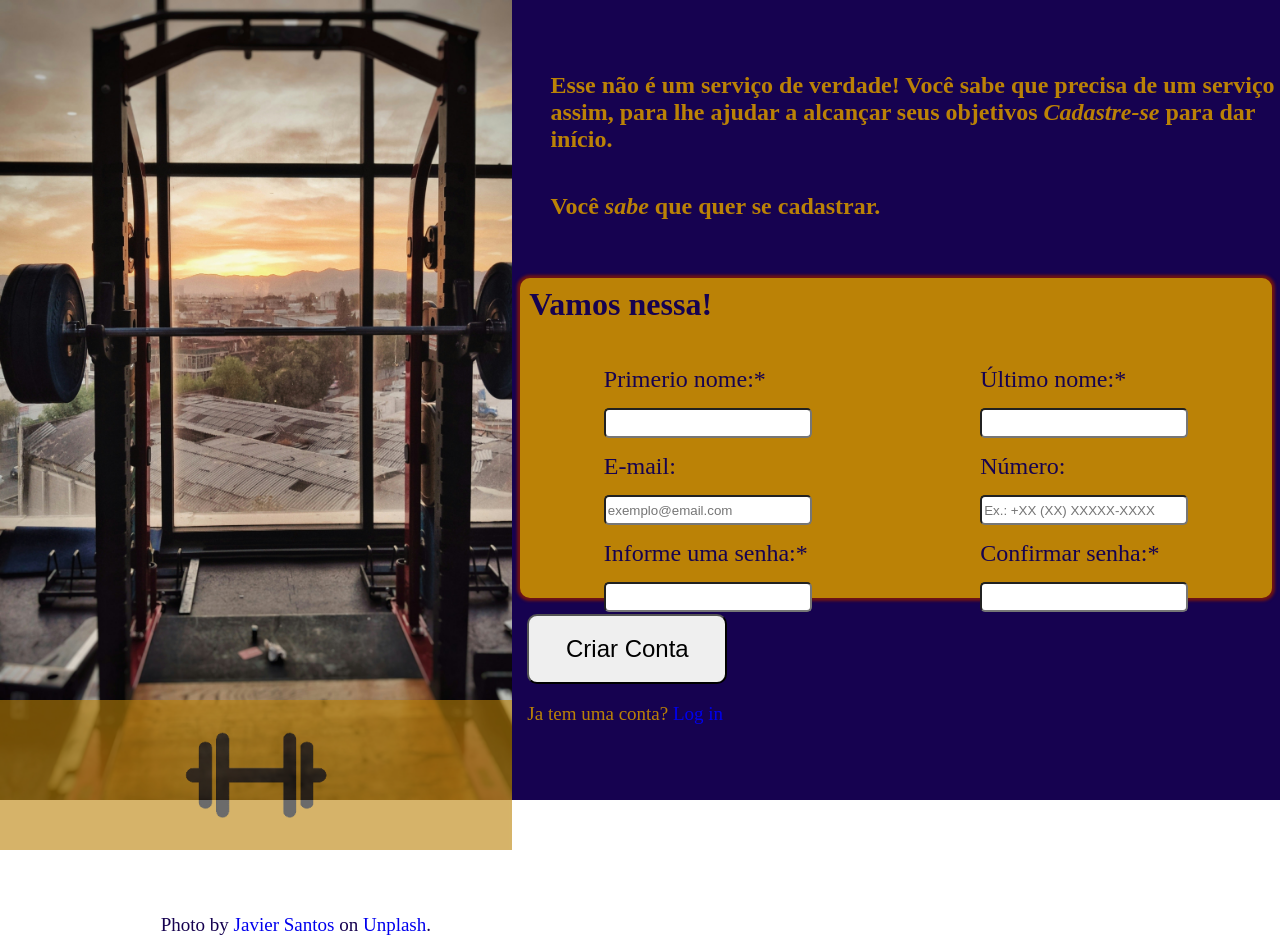
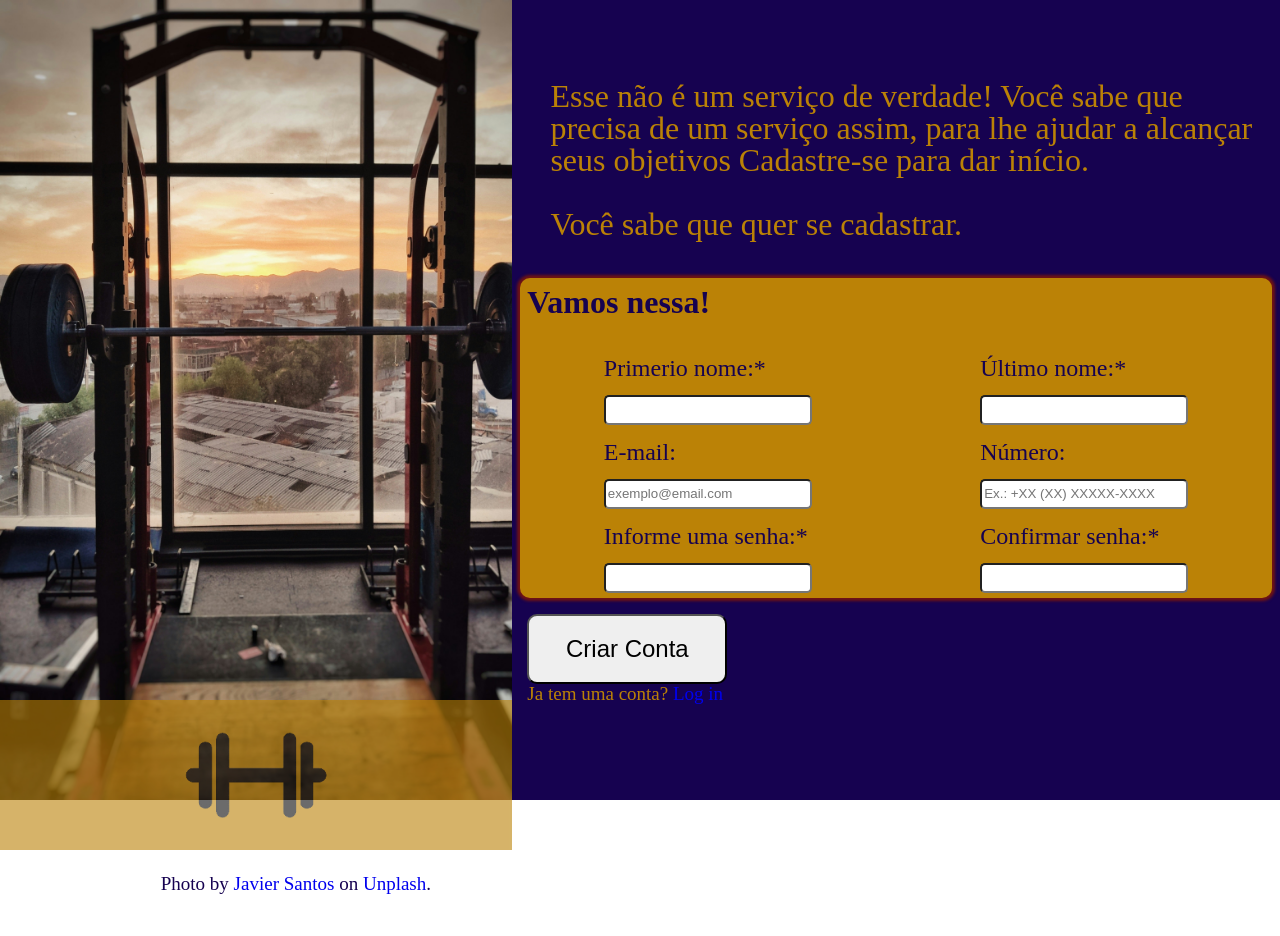
Before and after one commit to Bruno-fmaciel/sign-up-form, a plain HTML site: page index.html in a window 1280 px wide. After the commit the page ends 894 px from the top, so only its background shows below. Drawn offline with Linux system fonts and the light colour scheme.

Commit message:
fix size

```diff
--- a/styles.css
+++ b/styles.css
@@ -1,6 +1,60 @@
+/* http://meyerweb.com/eric/tools/css/reset/
+   v2.0 | 20110126
+   License: none (public domain)
+*/
+
+html, body, div, span, applet, object, iframe,
+h1, h2, h3, h4, h5, h6, p, blockquote, pre,
+a, abbr, acronym, address, big, cite, code,
+del, dfn, em, img, ins, kbd, q, s, samp,
+small, strike, strong, sub, sup, tt, var,
+b, u, i, center,
+dl, dt, dd, ol, ul, li,
+fieldset, form, label, legend,
+table, caption, tbody, tfoot, thead, tr, th, td,
+article, aside, canvas, details, embed,
+figure, figcaption, footer, header, hgroup,
+menu, nav, output, ruby, section, summary,
+time, mark, audio, video {
+	margin: 0;
+	padding: 0;
+	border: 0;
+	font-size: 100%;
+	font: inherit;
+	vertical-align: baseline;
+}
+/* HTML5 display-role reset for older browsers */
+article, aside, details, figcaption, figure,
+footer, header, hgroup, menu, nav, section {
+	display: block;
+}
+body {
+	line-height: 1;
+}
+ol, ul {
+	list-style: none;
+}
+blockquote, q {
+	quotes: none;
+}
+blockquote:before, blockquote:after,
+q:before, q:after {
+	content: '';
+	content: none;
+}
+table {
+	border-collapse: collapse;
+	border-spacing: 0;
+}
+
 body {
     margin: 0;
     padding: 0;
+    width: 100vw;
+    height: 100vh;
+    overflow: hidden;
+    display: flex;
+    flex-direction: row;
 }
 
 #main {
@@ -32,6 +86,8 @@ body {
     justify-content: end;
     margin-left: 5%;
     margin-bottom: 5%;
+    font-size: 32px;
+    gap: 2rem;
 }
 
 #input-area {
@@ -139,7 +195,7 @@ label {
 
 .footer {
     margin-left: 30%;
-    margin-top: 8vh;
+    margin-top: 3vh;
     color: #160250;
 }
 
```
